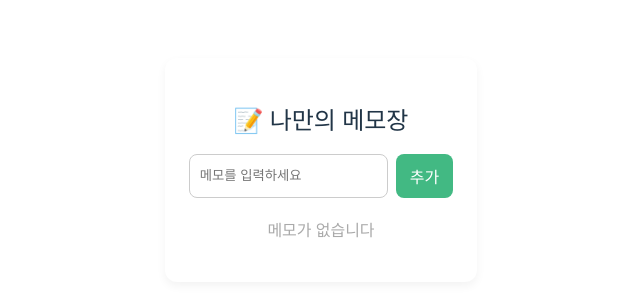
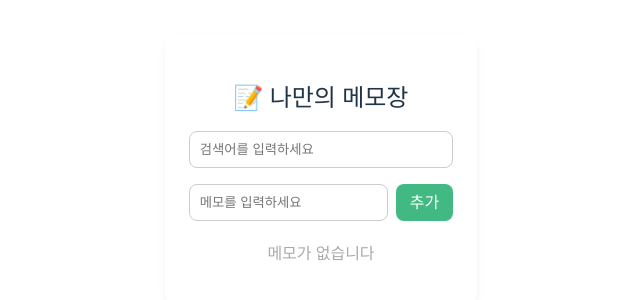
Before and after one commit to terry0505/vue_study, a Vue app: page / in a window 1280 px wide. Shown: the part 230-530 px from the top of the page, without its empty margins (319-959 px from the left). Built offline with nearby package versions, Linux system fonts and the light colour scheme.

Commit message:
1-8. 연습2] 검색 필터 기능

```diff
--- a/src/App.vue
+++ b/src/App.vue
@@ -1,6 +1,10 @@
 <template>
   <div class="container">
     <h2>📝 나만의 메모장</h2>
+
+    <div class="search-box">
+      <input v-model="searchText" placeholder="검색어를 입력하세요" />
+    </div>
 
     <div class="input-box">
       <input v-model="newMemo" placeholder="메모를 입력하세요" />
@@ -9,24 +13,30 @@
 
     <ul class="memo-list">
       <MemoItem
-        v-for="(memo, idx) in memos"
+        v-for="(memo, idx) in filteredMemos"
         :key="idx"
         :memo="memo"
         @delete="deleteMemo(idx)"
         @toggle="toggleMemo(idx)"
       />
     </ul>
-
     <p v-if="memos.length === 0" class="empty">메모가 없습니다</p>
   </div>
 </template>
 
 <script setup>
-import { ref, onMounted, watch } from "vue";
+import { ref, onMounted, watch, computed } from "vue";
 import MemoItem from "./components/MemoItem.vue";
 
 const newMemo = ref("");
 const memos = ref([]);
+const searchText = ref("");
+
+const filteredMemos = computed(() =>
+  memos.value.filter((memo) =>
+    memo.text.toLowerCase().includes(searchText.value.toLowerCase())
+  )
+);
 
 function addMemo() {
   if (newMemo.value.trim()) {
@@ -78,6 +88,18 @@ h2 {
   margin-bottom: 16px;
 }
 
+.search-box {
+  margin-bottom: 16px;
+}
+
+.search-box input {
+  width: 100%;
+  padding: 10px;
+  border-radius: 8px;
+  box-sizing: border-box;
+  border: 1px solid #ccc;
+}
+
 .input-box {
   display: flex;
   gap: 8px;
@@ -88,6 +110,7 @@ input {
   flex: 1;
   padding: 10px;
   border-radius: 8px;
+  box-sizing: border-box;
   border: 1px solid #ccc;
 }
 
@@ -99,6 +122,8 @@ button {
   border-radius: 8px;
   cursor: pointer;
   font-weight: bold;
+  box-sizing: border-box;
+  line-height: 1;
 }
 
 button:hover {
```
